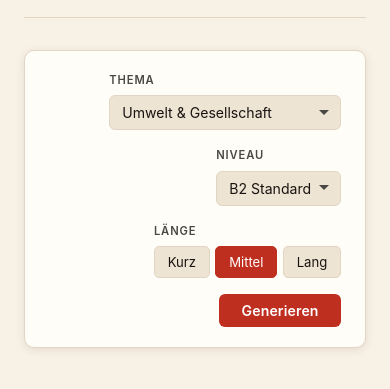
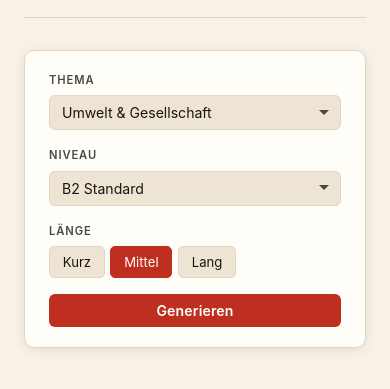
Before and after one commit to joe20201830/german-study, a website: page index.html in a window 390 px wide. Shown: the part 85-474 px from the top of the page. Drawn offline with Linux system fonts and the light colour scheme.

Commit message:
Fix mobile alignment - stretch controls to full width

```diff
--- a/index.html
+++ b/index.html
@@ -464,8 +464,9 @@
     .error-msg.show { display: block; }
 
     @media (max-width: 600px) {
-      .controls { flex-direction: column; }
+      .controls { flex-direction: column; align-items: stretch; }
       .control-group { min-width: unset; }
+      .generate-btn { align-self: stretch; }
       .essay-card { padding: 1.25rem 1.25rem; }
     }
   </style>
```
